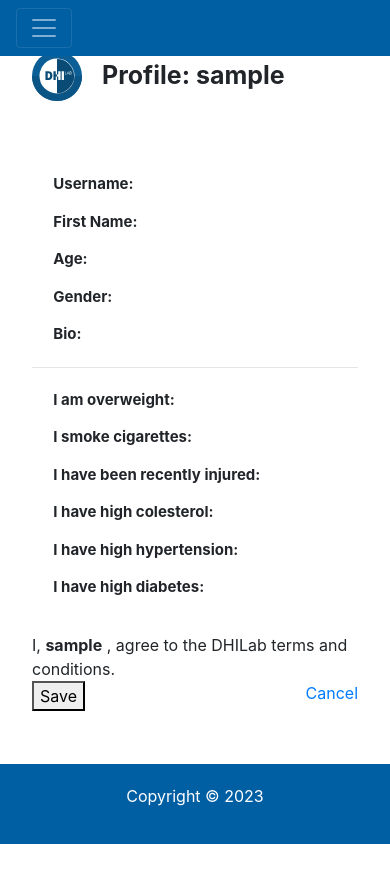
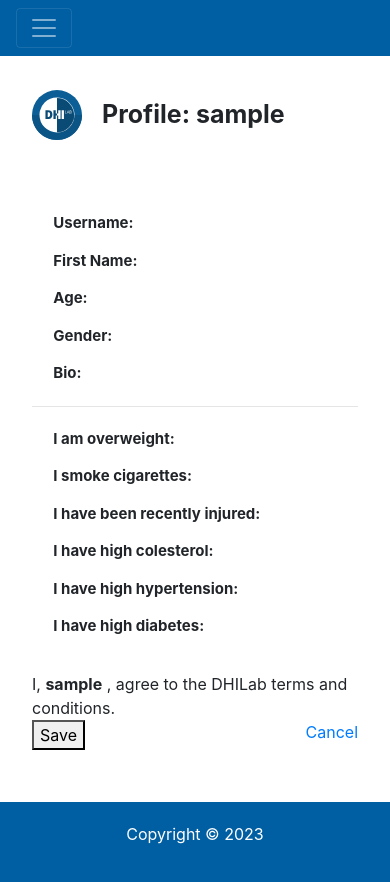
Before and after one commit to GeneDev123/dhi-lab, a Django app: page /profile/ in a window 390 px wide. Before the commit the page ends 844 px from the top, so only its background shows below. Run offline with Django 4.2, Linux system fonts and the light colour scheme; the visitor is signed in with stand-in values (Sample User, id 1); style sheets or scripts are compiled from the project's sources; some libraries are stand-ins or nearby versions.

Commit message:
Updated the styling for the profile page.

```diff
--- a/dhiLab/main/static/main/sass/profile.scss
+++ b/dhiLab/main/static/main/sass/profile.scss
@@ -69,6 +69,7 @@
       height: 450px;
       width: 100%;
       overflow-y: auto;
+      overflow-x: clip;
       margin-bottom: 20px
     }
 
@@ -97,6 +98,7 @@
 
       .bio-container{
         height: 200px;
+        overflow-y: scroll;
       }
 
     }
@@ -142,6 +144,8 @@
 
 @media only screen and (max-width: 600px) {
   #profile-page-container{
+    margin-top: 70px;
+
     .form-label-container, .form-container, .user-profile-container{
       width: 100%;
     }
@@ -149,6 +153,10 @@
     .user-profile-container{
       .user-individual-data-container{
         display: block;
+
+        .data{
+          width: 100%;
+        }
       }
     }
 
```
